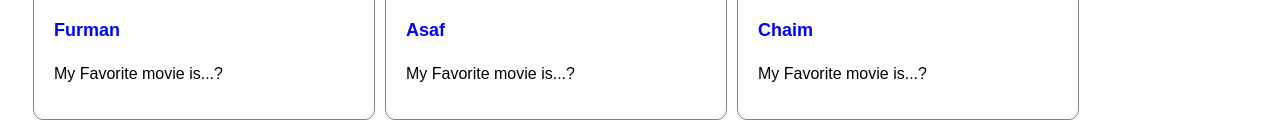
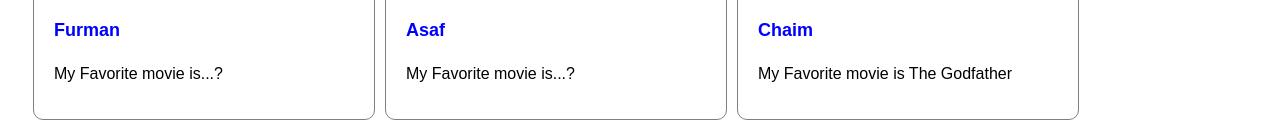
Before and after one commit to yuvalbl/class-practice, a plain HTML site: page m1.lesson1.git-rainbow/commit-rainbow.html in a window 1280 px wide. Shown: the part 206-334 px from the top of the page. Drawn offline with Linux system fonts and the light colour scheme.

Commit message:
My First Commit

```diff
--- a/m1.lesson1.git-rainbow/commit-rainbow.html
+++ b/m1.lesson1.git-rainbow/commit-rainbow.html
@@ -67,7 +67,7 @@
         </div>
         <div class="card-body">
             <h4 class="card-title">Chaim</h4>
-            <p>My Favorite movie is...?</p>
+            <p>My Favorite movie is The Godfather</p>
         </div>
     </article>
     <article class="card">
```
